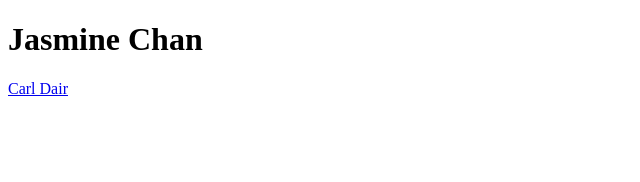
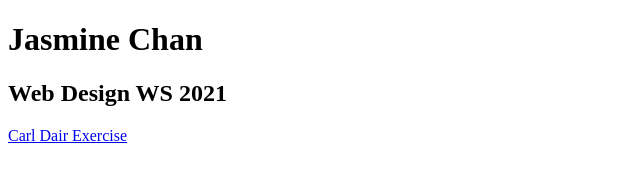
Before and after one commit to jasminelychan/wsweb, a plain HTML site: page index.html in a window 1280 px wide. Shown: the whole page, without its empty margins (0-640 px from the left). Drawn offline with Linux system fonts and the light colour scheme.

Commit message:
web design WS 2021

```diff
--- a/index.html
+++ b/index.html
@@ -2,6 +2,7 @@
 <html>
 <body>
 <h1>Jasmine Chan</h1>
-<a href="https://jasminelychan.github.io/carl-dair/" target="_blank"> Carl Dair</a>
+<h2>Web Design WS 2021</h2>
+<a href="https://jasminelychan.github.io/carl-dair/" target="_blank"> Carl Dair Exercise</a>
 </body>
 </html>
```
